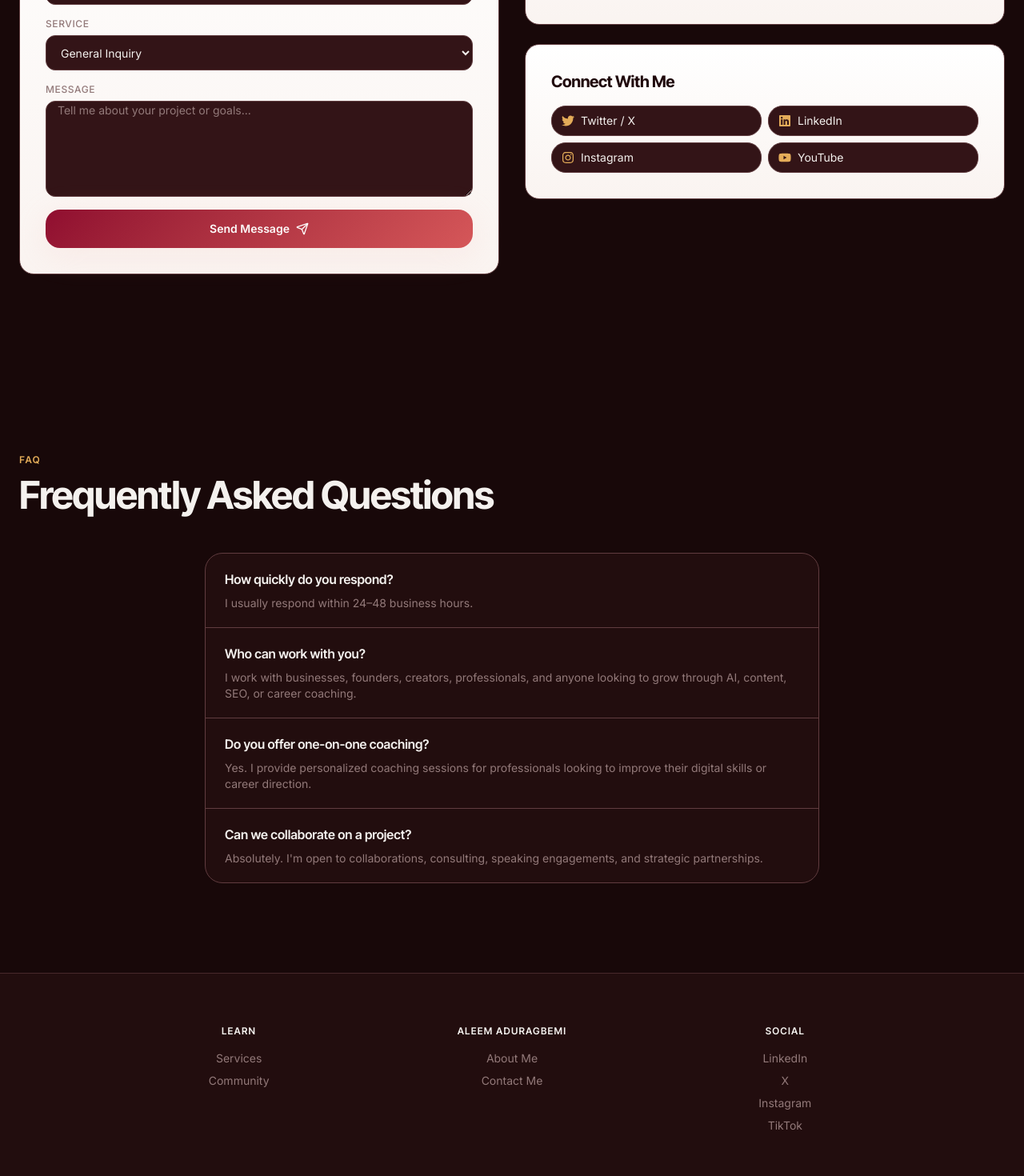
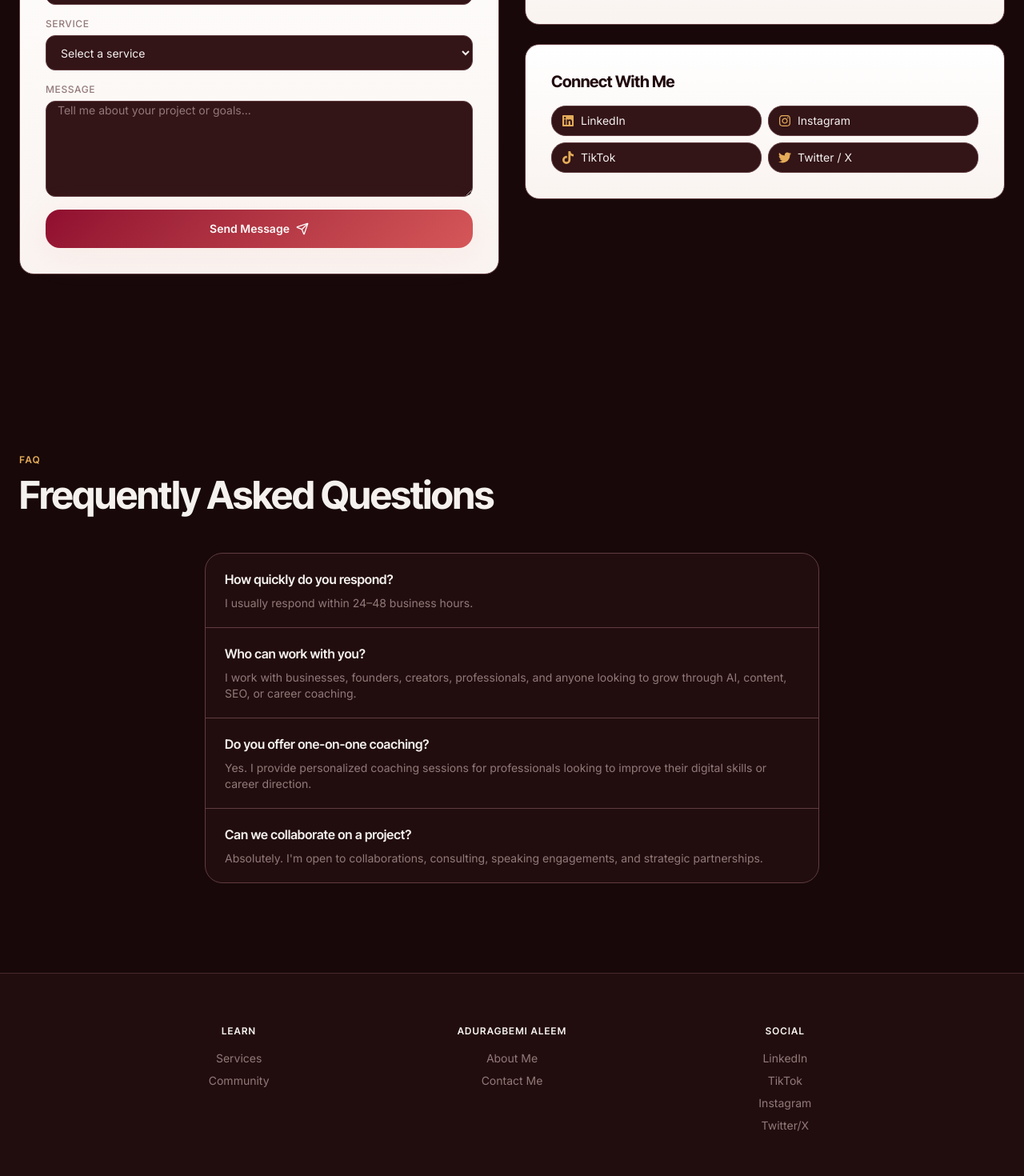
Before and after one commit to Jojololami/adr-portfolio, a Next.js app: page /contact in a window 1280 px wide. Shown: the part 820-2290 px from the top of the page at 80% size. Built offline with nearby package versions, Linux system fonts and the light colour scheme.

Commit message:
Made modifications after discussing with client

```diff
--- a/app/about/page.tsx
+++ b/app/about/page.tsx
@@ -1,3 +1,4 @@
+"use client";
 import Header from "@/components/Header";
 import Footer from "@/components/Footer";
 import About from "@/components/About";
--- a/components/About.tsx
+++ b/components/About.tsx
@@ -6,46 +6,52 @@ import Section from "./Section";
 const philosophy = [
   {
     icon: Target,
-    title: "Practical over theoretical",
+    title: "Professional excellence",
     desc: "Every lesson leads to something you can ship, share, or sell.",
   },
   {
     icon: Compass,
-    title: "AI-native by default",
-    desc: "AI is woven into every program — not an elective.",
+    title: "Premium Services",
+    desc: "(Free content review, seo audit, career mentorship.) AI is woven into every program — not an elective.",
   },
   {
     icon: BookOpen,
-    title: "Cohort + mentorship",
+    title: "News and education",
     desc: "Learn alongside peers with real human feedback.",
   },
   {
     icon: Users,
-    title: "Community-driven",
+    title: "Accountability and guidance",
     desc: "Accountability and opportunities come from the people around you.",
   },
 ];
 
 const roadmap = [
   {
-    q: "Q1",
-    title: "Launch site & Cohort 01",
+    q: "1",
+    title: "Contact Us",
     detail: "AI Content Creation begins. Waitlist opens.",
   },
   {
-    q: "Q2",
-    title: "Frontend + UI/UX programs",
+    q: "2",
+    title: "Free Audit",
     detail: "Second wave of cohorts launches.",
   },
   {
-    q: "Q3",
-    title: "LMS goes live",
+    q: "3",
+    title: "Deliver technical strategy for your brand",
     detail:
       "Student dashboards, lessons, certificates, and progress tracking.",
   },
   {
-    q: "Q4",
-    title: "Instructor network & memberships",
+    q: "4",
+    title: "Execution",
+    detail:
+      "Open instructor applications, native community, and paid plans.",
+  },
+  {
+    q: "5",
+    title: "Reports",
     detail:
       "Open instructor applications, native community, and paid plans.",
   },
@@ -72,7 +78,7 @@ const About = () => {
         </div>
       </section>
 
-      <Section eyebrow="Founder" title="The story behind ADR Hub.">
+      <Section eyebrow="ME" title="How I Got Here.">
         <div className="grid items-center gap-10 md:grid-cols-[1fr_2fr]">
           <Image
             src="/images/founder.jpg"
@@ -108,7 +114,7 @@ const About = () => {
         </div>
       </Section>
 
-      <Section eyebrow="Philosophy" title="How we teach.">
+      <Section eyebrow="Commitment" title="The things I do.">
         <div className="grid gap-6 md:grid-cols-2 lg:grid-cols-4">
           {philosophy.map((item) => (
             <div key={item.title} className="surface-card p-6">
@@ -126,7 +132,7 @@ const About = () => {
         </div>
       </Section>
 
-      <Section eyebrow="Roadmap" title="Where we're going.">
+      <Section eyebrow="Roadmap" title="Move From Here to There.">
         <ol className="relative space-y-6 border-l border-border pl-8">
           {roadmap.map((item) => (
             <li key={item.q} className="surface-card relative p-6">
@@ -147,18 +153,22 @@ const About = () => {
       </Section>
 
       <Section
-        eyebrow="Instructor Network"
-        title="Built by working professionals."
+        eyebrow="Financial Box"
+        title="Partner With Us"
         subtitle="ADR Hub will host curated instructors—vetted for craft, communication, and a deep commitment to learner outcomes."
       >
         <Link
-          href="/contact"
+          href="https://wa.me/2348109656603?text=Hi%20Aduragbemi%20Aleem,%20I'd%20like%20to%20book%20a%20discovery%20call."
+  target="_blank"
+  rel="noopener noreferrer"
           className="inline-flex h-12 items-center justify-center gap-2 rounded-xl bg-gradient-brand px-6 text-sm font-semibold text-brand-foreground shadow-glow"
         >
-          Become an Instructor
+          Be a Part of Our Growth
           <ArrowRight className="h-4 w-4" />
         </Link>
       </Section>
+
+
     </>
   );
 };
--- a/components/Contacts.tsx
+++ b/components/Contacts.tsx
@@ -1,6 +1,7 @@
 "use client";
 
-import { useState } from "react";
+
+import { useForm } from "@formspree/react";
 import type { Metadata } from "next";
 import {
   Calendar,
@@ -8,7 +9,7 @@ import {
   Check,
 } from "lucide-react";
 import Section from "@/components/Section";
-import { FaInstagram, FaLinkedin, FaYoutube, FaTwitter } from "react-icons/fa6";
+import { FaInstagram, FaLinkedin, FaTiktok, FaTwitter } from "react-icons/fa6";
 
 export const metadata: Metadata = {
   title: "Contact | Aleem Aduragbemi",
@@ -40,7 +41,7 @@ const faqs = [
 ];
 
 export default function ContactPage() {
-  const [submitted, setSubmitted] = useState(false);
+ const [state, handleSubmit] = useForm("xeebwyny");
 
   return (
     <>
@@ -67,10 +68,7 @@ export default function ContactPage() {
       <Section>
         <div className="grid gap-8 md:grid-cols-2">
           <form
-            onSubmit={(e) => {
-              e.preventDefault();
-              setSubmitted(true);
-            }}
+            onSubmit={handleSubmit}
             className="surface-card flex flex-col gap-4 p-8"
           >
             <h2 className="font-display text-xl font-bold">
@@ -80,6 +78,8 @@ export default function ContactPage() {
             <Field label="Name">
               <input
   required
+  type="text"
+  name="name"
   className="input"
   placeholder="Your name"
 />
@@ -89,13 +89,22 @@ export default function ContactPage() {
               <input
   required
   type="email"
+  name="email"
   className="input"
   placeholder="your@email.com"
 />
             </Field>
 
             <Field label="Service">
-              <select className="input">
+             <select
+  className="input"
+  name="service"
+  required
+  defaultValue=""
+>
+                <option value="" disabled>
+  Select a service
+</option>
                 <option>General Inquiry</option>
                 <option>AI Human Integration</option>
                 <option>SEO / GEO / AEO</option>
@@ -109,19 +118,24 @@ export default function ContactPage() {
              <textarea
   required
   rows={5}
+  name="message"
   className="input resize-y"
   placeholder="Tell me about your project or goals..."
 />
             </Field>
 
-            {submitted ? (
+  {state.succeeded ? (
               <div className="flex items-center gap-2 rounded-xl border border-border bg-surface px-4 py-3 text-sm text-foreground">
                 <Check className="h-5 w-5 text-accent2" />
                 Thanks! Your message has been received.
               </div>
             ) : (
-              <button className="inline-flex h-12 items-center justify-center gap-2 rounded-xl bg-gradient-brand px-6 text-sm font-semibold text-brand-foreground shadow-glow">
-                Send Message
+              <button
+  type="submit"
+  disabled={state.submitting}
+  className="inline-flex h-12 items-center justify-center gap-2 rounded-xl bg-gradient-brand px-6 text-sm font-semibold text-brand-foreground shadow-glow disabled:opacity-60"
+>
+                {state.submitting ? "Sending..." : "Send Message"}
                 <Send className="h-4 w-4" />
               </button>
             )}
@@ -140,9 +154,14 @@ export default function ContactPage() {
                 career goals, or digital strategy.
               </p>
 
-              <button className="mt-5 inline-flex h-12 items-center justify-center rounded-xl border border-border bg-surface px-5 text-sm font-semibold text-foreground hover:bg-surface-elevated">
+              <a
+  href="https://wa.me/2348109656603?text=Hi%20Aduragbemi%20Aleem,%20I'd%20like%20to%20book%20a%20discovery%20call."
+  target="_blank"
+  rel="noopener noreferrer"
+  className="mt-5 inline-flex h-12 items-center justify-center rounded-xl border border-border bg-surface px-5 text-sm font-semibold text-foreground hover:bg-surface-elevated"
+>
   Book a Call
-              </button>
+</a>
             </div>
 
             <div className="surface-card p-8">
@@ -152,20 +171,35 @@ export default function ContactPage() {
 
               <div className="mt-4 grid grid-cols-2 gap-2">
                 {[
-                    { icon: FaTwitter, label: "Twitter / X" , href: "#",},
 
                   {
                     icon: FaLinkedin,
                     label: "LinkedIn",
-                    href: "#",
+                    href: "https://www.linkedin.com/in/aduragbemialeem",
+                    target: "_blank",
+                    rel:"noopener noreferrer"
                   },
  {
                     icon: FaInstagram,
                     label: "Instagram",
-                    href: "#",
+                    href: "https://www.instagram.com/a_aduragbemi/",
+                    target: "_blank",
+                    rel: "noopener noreferrer"
                   },
 
-                   { icon: FaYoutube, label: "YouTube", href: "#", },
+                  { icon: FaTiktok, label: "TikTok",
+                    href:"https://www.tiktok.com/@the_beanie_guy",
+                    target: "_blank",
+                    rel: "noopener noreferrer"
+                   },
+
+
+
+                   { icon: FaTwitter, label: "Twitter / X" ,
+                    href: "https://x.com/Aduragbemi_AE",
+                    target: "_blank",
+                    rel: "noopener noreferrer"
+                   }
                 ].map((social) => (
                   <a
                     key={social.label}
--- a/components/Footer.tsx
+++ b/components/Footer.tsx
@@ -9,45 +9,45 @@ const Footer = () => {
           <FooterLink href="/community">Community</FooterLink>
         </FooterCol>
 
-        <FooterCol title="Aleem Aduragbemi">
+        <FooterCol title="Aduragbemi Aleem">
           <FooterLink href="/about">About Me</FooterLink>
           <FooterLink href="/contact">Contact Me</FooterLink>
         </FooterCol>
 
         <FooterCol title="Social">
           <a
-            href="#"
+            href="https://www.linkedin.com/in/aduragbemialeem" target="_blank" rel="noopener noreferrer"
             className="text-sm text-muted-foreground transition-colors hover:text-foreground"
           >
             LinkedIn
           </a>
 
           <a
-            href="#"
+            href="https://www.tiktok.com/@the_beanie_guy" target="_blank" rel="noopener noreferrer"
             className="text-sm text-muted-foreground transition-colors hover:text-foreground"
           >
-            X
+            TikTok
           </a>
 
           <a
-            href="#"
+            href="https://www.instagram.com/a_aduragbemi/" target="_blank" rel="noopener noreferrer"
             className="text-sm text-muted-foreground transition-colors hover:text-foreground"
           >
             Instagram
           </a>
 
           <a
-            href="#"
+            href="https://x.com/Aduragbemi_AE" target="_blank" rel="noopener noreferrer"
             className="text-sm text-muted-foreground transition-colors hover:text-foreground"
           >
-            TikTok
+            Twitter/X
           </a>
         </FooterCol>
       </div>
 
       <div className="border-t border-border/60">
         <div className="mx-auto flex max-w-5xl justify-center px-6 py-6 text-center text-xs text-muted-foreground">
-          <p>© {new Date().getFullYear()} ADR Hub. All rights reserved.</p>
+          <p>© {new Date().getFullYear()} Aduragbemi Aleem. All rights reserved.</p>
         </div>
       </div>
     </footer>
--- a/components/Header.tsx
+++ b/components/Header.tsx
@@ -3,7 +3,7 @@
 import { useState } from "react";
 import Link from "next/link";
 
-import { Menu, X } from "lucide-react";
+import { Menu, X, HouseIcon } from "lucide-react";
 
 const navItems = [
   { href: "/services", label: "Services" },
@@ -18,10 +18,8 @@ const Header = () => {
     <header className="sticky top-0 z-50 border-b border-border/60 bg-background/70 backdrop-blur-xl">
       <div className="mx-auto flex h-16 max-w-7xl items-center justify-between px-6">
         <Link href="/" className="flex items-center gap-2" aria-label="ADR Hub home">
+          <HouseIcon className="h-6 w-6" />
 
-          <span className="font-display text-lg font-bold tracking-tight">
-            🏠︎
-          </span>
         </Link>
 
         <nav className="hidden items-center gap-8 md:flex">
@@ -78,17 +76,9 @@ const Header = () => {
             <Link
               href="/contact"
               onClick={() => setOpen(false)}
-              className="rounded-lg px-3 py-3 text-base text-muted-foreground hover:bg-surface hover:text-foreground"
-            >
-              Contact
-            </Link>
-
-            <Link
-              href="/waitlist"
-              onClick={() => setOpen(false)}
               className="mt-2 inline-flex h-12 items-center justify-center rounded-xl bg-gradient-brand px-5 text-base font-semibold text-brand-foreground shadow-glow"
             >
-              Join Waitlist
+              Contact Me
             </Link>
           </nav>
         </div>
--- a/components/Home.tsx
+++ b/components/Home.tsx
@@ -3,6 +3,7 @@
 import Link from "next/link";
 import Image from "next/image";
 import { useState } from "react";
+import MediumBlog from "@/components/MediumBlog"
 import {
   ArrowRight,
   Sparkles,
@@ -26,6 +27,7 @@ const Home = () => {
       <Programs />
       <WhyADR />
       <Community />
+      <MediumBlog />
       <FAQ />
       <FinalCTA />
     </>
@@ -74,7 +76,7 @@ function Hero() {
           </h1>
 
           <p className="mt-6 max-w-xl text-lg text-muted-foreground">
-            Aduragbemi Aleem is a digital professional with a passion for creating innovative solutions that leverage technology to solve real-world problems. With expertise in content management, digital marketing, and AI integration, Aleem is dedicated to helping businesses and individuals thrive in the digital age.
+            Aduragbemi Aleem is a digital professional with a passion for creating innovative solutions that leverage technology to solve real-world problems. With expertise in content management, digital marketing, and AI integration, Aduragbemi is dedicated to helping businesses and individuals thrive in the digital age.
           </p>
         </div>
 
@@ -100,9 +102,9 @@ function Programs() {
     <Section
   eyebrow="Services"
   title="What Aduragbemi Does"
-      subtitle="Each services focuses on helping your business gain visibility, drive growth, and thrive in the digital age."
+  subtitle="Each service focuses on helping your business gain visibility, drive growth, and thrive in the digital age."
 >
-      <div className="grid gap-6 md:grid-cols-3">
+  <div className="grid gap-6 md:grid-cols-2">
     {programs.map((program) => (
       <div
         key={program.slug}
@@ -152,8 +154,7 @@ const reasons = [
 function WhyADR() {
   return (
     <Section
-      eyebrow="Why Aduragemi Aleem"
-      title="Expert-led, hands-on, and committed to your success."
+      title="Why Aduragbemi Aleem?"
       subtitle="I combine technical expertise, strategic thinking, and practical execution to deliver solutions that create real business impact."
 
 >
--- /dev/null
+++ b/components/MediumBlog.tsx
@@ -0,0 +1,42 @@
+import Link from "next/link";
+import { ArrowRight } from "lucide-react";
+import Section from "@/components/Section";
+
+function MediumBlog() {
+  return (
+    <Section>
+      <div className="surface-card relative overflow-hidden p-10 md:p-16">
+        <div className="absolute inset-0 bg-hero-glow opacity-60" />
+
+        <div className="relative grid items-center gap-8 md:grid-cols-[1fr_auto]">
+          <div>
+            <p className="mb-3 text-xs font-semibold uppercase tracking-widest text-accent2">
+              Blog
+            </p>
+
+            <h2 className="font-display text-3xl font-bold tracking-tight md:text-5xl">
+              Read My Articles on Medium
+            </h2>
+
+            <p className="mt-4 max-w-xl text-lg text-muted-foreground">
+              Catch up with the latest tips on AI, content marketing, seo tips and tricks, and career guidance.
+            </p>
+          </div>
+
+          <Link
+            href="https://medium.com/@ADR-HUB"
+            target="_blank"
+            rel="noopener noreferrer"
+            className="inline-flex h-12 items-center justify-center gap-2 self-start rounded-xl bg-gradient-brand px-6 text-sm font-semibold text-brand-foreground shadow-glow"
+          >
+            Read on Medium
+
+            <ArrowRight className="h-4 w-4" />
+          </Link>
+        </div>
+      </div>
+    </Section>
+  );
+}
+
+export default MediumBlog;
--- a/components/Services.tsx
+++ b/components/Services.tsx
@@ -2,6 +2,7 @@ import type { Metadata } from "next";
 import { ArrowRight } from "lucide-react";
 import Section from "@/components/Section";
 import WaitlistForm from "@/components/WaitlistForm";
+import MediumBlog from "@/components/MediumBlog";
 
 export const metadata: Metadata = {
   title: "Services | ADR Hub",
@@ -111,9 +112,12 @@ export default function Services() {
             </div>
 
             <WaitlistForm />
+
           </div>
         </div>
+
       </Section>
+      <MediumBlog />
     </>
   );
 }
```
Lines whose indentation alone changed are shown as unchanged.
